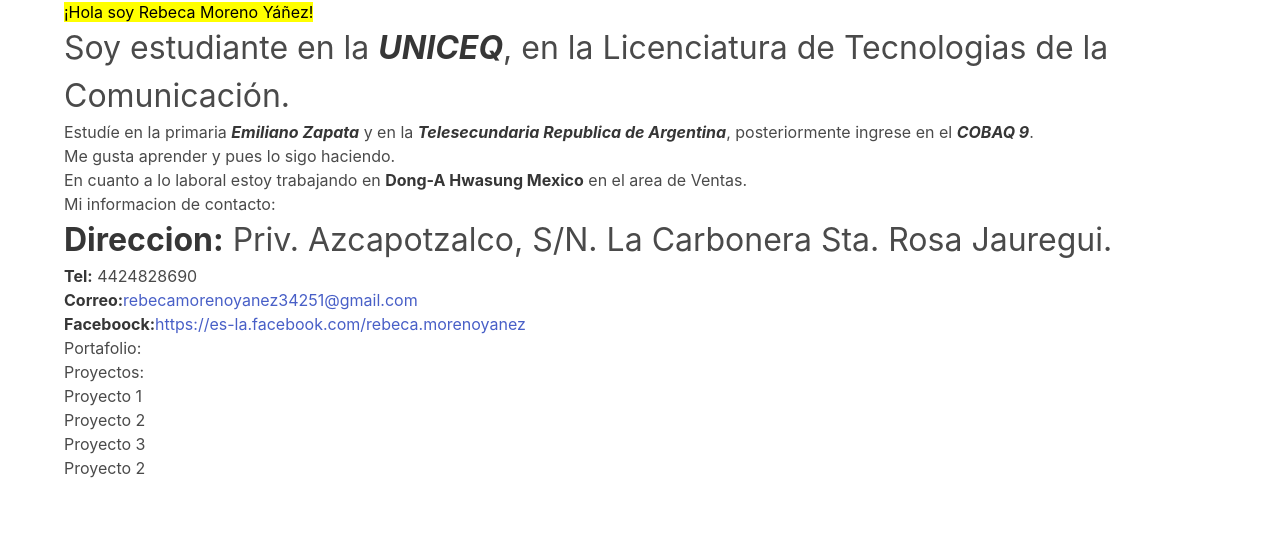
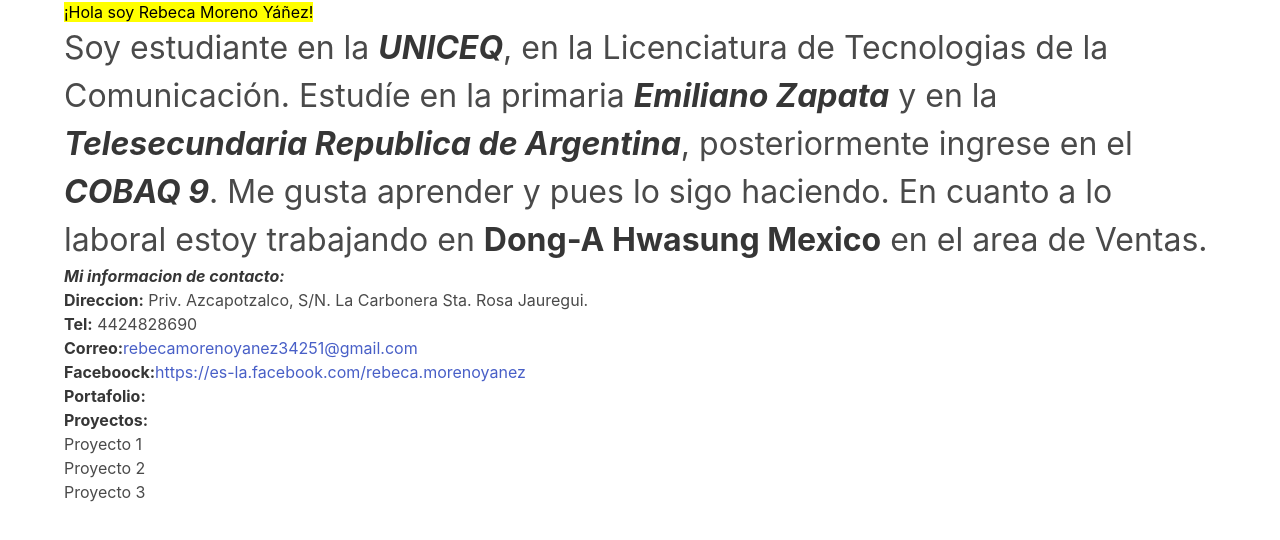
Before and after one commit to Rebeca-my/rebeca-my.github.com, a plain HTML site: page index.html in a window 1280 px wide. Drawn offline with nearby package versions, Linux system fonts and the light colour scheme.

Commit message:
versiones simples

```diff
--- a/index.html
+++ b/index.html
@@ -13,29 +13,30 @@
     <body class="container">
 
 <h1 class=”title is-h1”><mark>¡Hola soy Rebeca Moreno Yáñez!</mark></h1>
+</p>
 
  <p class="is-size-3">
-Soy estudiante en la <strong><i>UNICEQ</i></strong>, en la Licenciatura de Tecnologias de la Comunicación.</p>
-Estudíe en la primaria <strong><i>Emiliano Zapata</i></strong> y en la <strong><i>Telesecundaria Republica de Argentina</i></strong>, posteriormente ingrese en el <strong><i>COBAQ 9</strong></i>.</p>
-Me gusta aprender y pues lo sigo haciendo.</p>
-En cuanto a lo laboral estoy trabajando en <strong>Dong-A Hwasung Mexico</strong> en el area de Ventas.</p>
+Soy estudiante en la <strong><i>UNICEQ</i></strong>, en la Licenciatura de Tecnologias de la Comunicación.
+Estudíe en la primaria <strong><i>Emiliano Zapata</i></strong> y en la <strong><i>Telesecundaria Republica de Argentina</i></strong>, posteriormente ingrese en el <strong><i>COBAQ 9</strong></i>.
+Me gusta aprender y pues lo sigo haciendo.
+En cuanto a lo laboral estoy trabajando en <strong>Dong-A Hwasung Mexico</strong> en el area de Ventas.
+
+
+<h1 class=”title is-h3”><strong><i>Mi informacion de contacto:</i></strong></h3></p>
+
+ <p class="is-size-3"></p>
+
+<strong>Direccion:</strong> Priv. Azcapotzalco, S/N. La Carbonera Sta. Rosa Jauregui.</p>
+<strong>Tel:</strong> 4424828690</p>
+<strong>Correo:</strong><a href=  "https://rebecamorenoyanez34251@gmail.com">rebecamorenoyanez34251@gmail.com</a></p>
+<strong>Faceboock:</strong><a href=  "https://es-la.facebook.com/rebeca.morenoyanez">https://es-la.facebook.com/rebeca.morenoyanez</a> </p>
 </p>
 
-
-<h1 class=”title is-h1”>Mi informacion de contacto:</h1>
-
- <p class="is-size-3">
-<strong>Direccion:</strong> Priv. Azcapotzalco, S/N. La Carbonera Sta. Rosa Jauregui.</p>
-<strong>Tel:</strong> 4424828690</p>
-<strong>Correo:</strong><a href="https://rebecamorenoyanez34251@gmail.com">rebecamorenoyanez34251@gmail.com</a></p>
-<strong>Faceboock:</strong><a href="https://es-la.facebook.com/rebeca.morenoyanez">https://es-la.facebook.com/rebeca.morenoyanez</a> </p>
-</p>
-
-<h1 class=”title is-h1”>Portafolio:</h1>
+<h1 class=”title is-h3”><strong>Portafolio: </strong></h3></p>
 
 
-<p class="is-size-3">
-<h2 class=”title is-h2”> Proyectos: </h2>
+
+<h2 class=”title is-h2”><strong> Proyectos: </strong></h2>
 
 <div class=”content”>
 <ul>
@@ -45,11 +46,7 @@ En cuanto a lo laboral estoy trabajando en <strong>Dong-A Hwasung Mexico</strong
 
 </ul>
 </div>
-
 </p>
-
-        Proyecto 2
-
 
     </body>
 </html>
```
